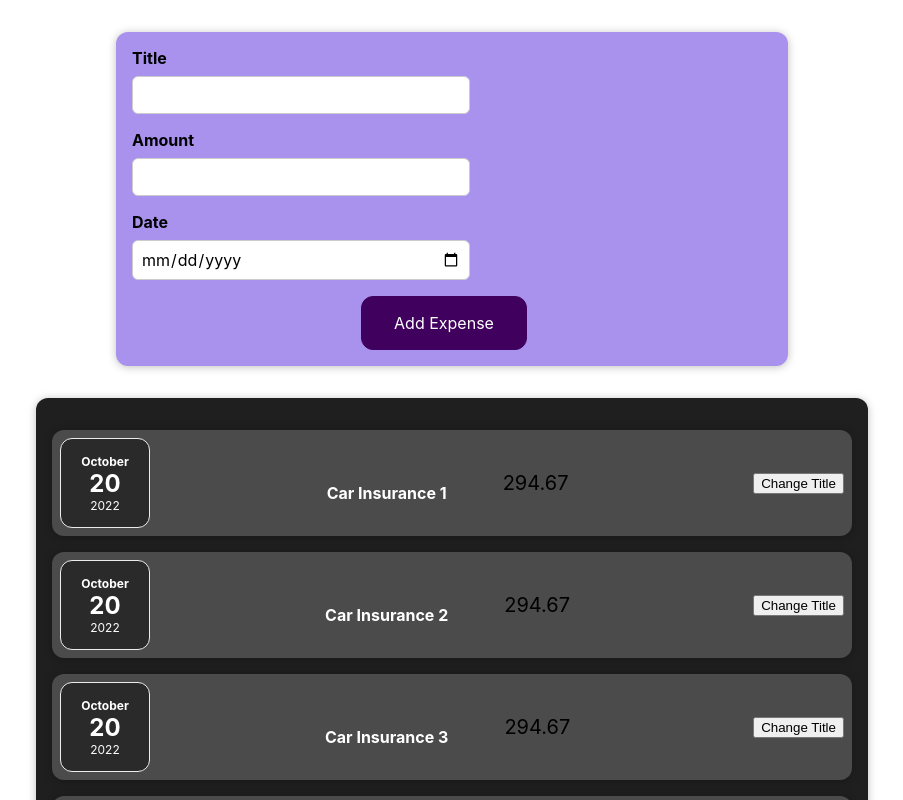
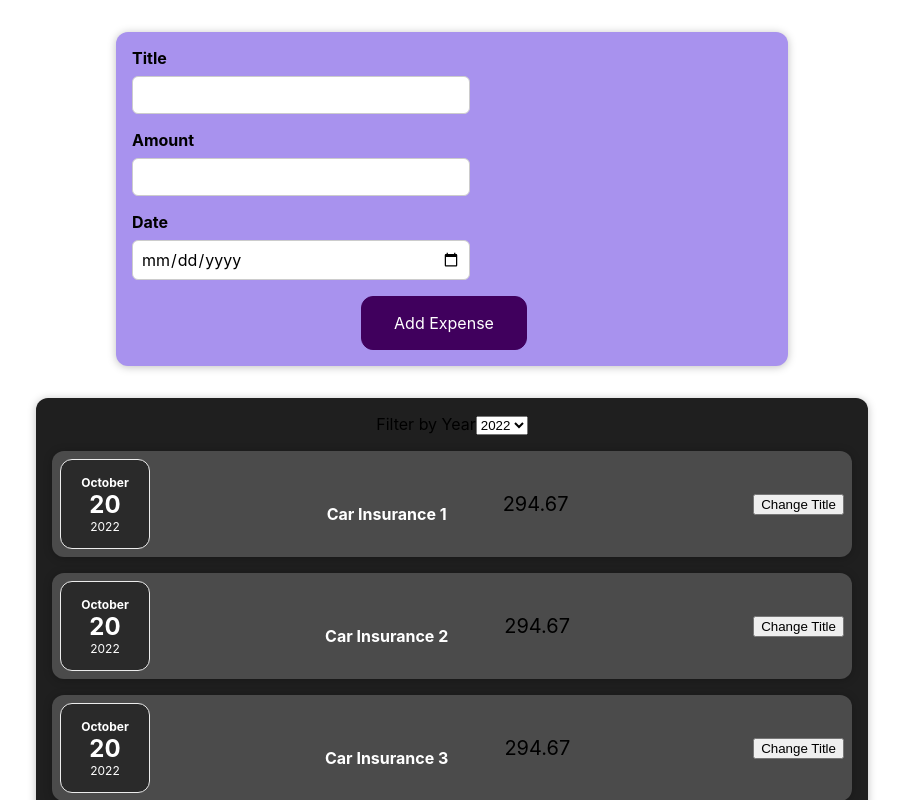
Before and after one commit to Suprememajor/React_Guide, a React (Create React App) app: page / in a window 1280 px wide. Shown: the top 800 px of the page, without its empty margins (188-1091 px from the left). Built offline with nearby package versions, Linux system fonts and the light colour scheme.

Commit message:
Create ExpensesFilter component

```diff
--- a/src/components/Expenses/Expenses.js
+++ b/src/components/Expenses/Expenses.js
@@ -1,11 +1,22 @@
+import { useState } from 'react';
+
 import './Expenses.css'
 import Card from '../UI/Card';
 
 import ExpenseItem from "./ExpenseItem";
+import ExpensesFilter from './ExpensesFilter';
 
-function Expenses(props) {
+const Expenses = (props) => {
+
+    const [filteredYear, setFilteredYear] = useState('2022');
+
+    const filterChangeHandler = (selectedYear) => {
+        setFilteredYear(selectedYear);
+    };
+
     return(
         <Card className="expenses">
+            <ExpensesFilter selected={filteredYear} onChangeFilter={filterChangeHandler} />
             <ExpenseItem data={props.data[0]}/>
             <ExpenseItem data={props.data[1]}/>
             <ExpenseItem data={props.data[2]}/>
--- /dev/null
+++ b/src/components/Expenses/ExpensesFilter.js
@@ -0,0 +1,22 @@
+const ExpensesFilter = (props) => {
+
+    const dropDownChangeHandler = (event) => {
+        props.onChangeFilter(event.target.value);
+    }
+
+    return (
+        <div className="expenses-filter">
+            <div className="expenses-filter__control">
+                <label>Filter by Year</label>
+                <select value={props.selected} onChange={dropDownChangeHandler}>
+                    <option value='2022'>2022</option>
+                    <option value='2021'>2021</option>
+                    <option value='2020'>2020</option>
+                    <option value='2019'>2019</option>
+                </select>
+            </div>
+        </div>
+    );
+}
+
+export default ExpensesFilter;
```
